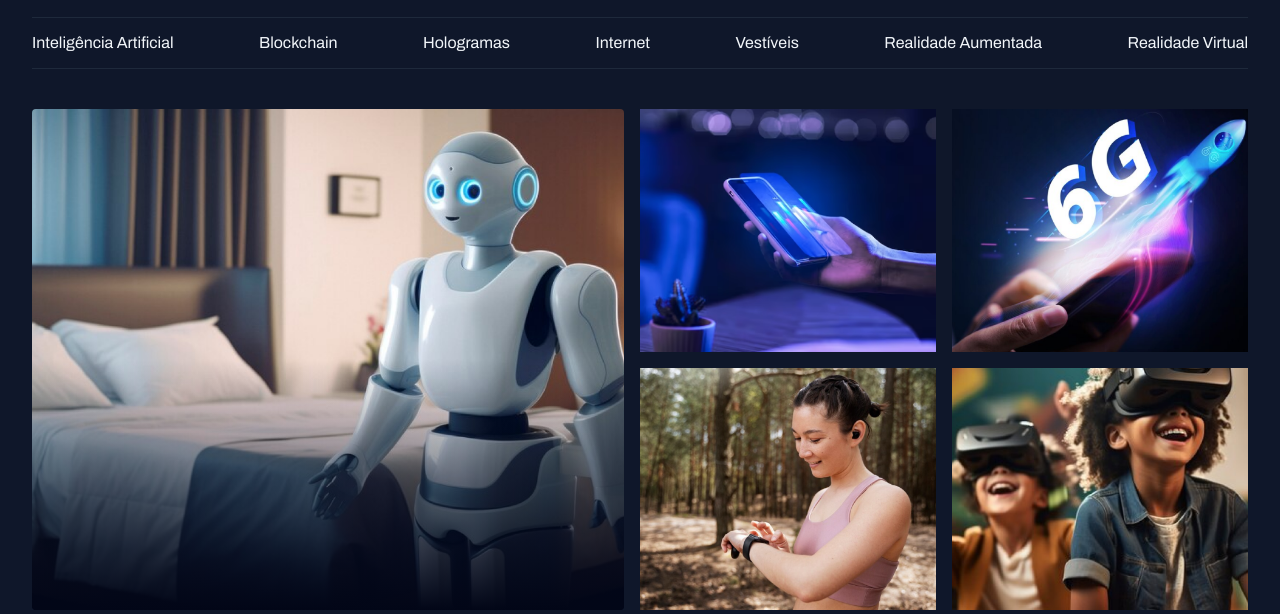
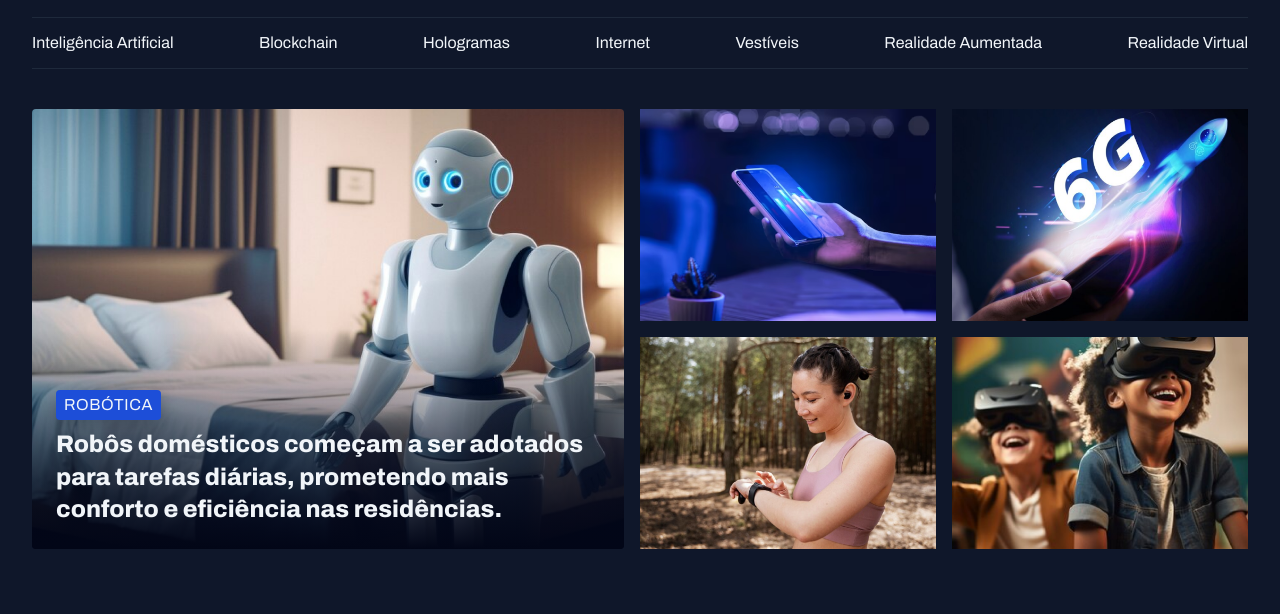
Before and after one commit to Jocimar38/fullstack-projeto-portal-de-noticias, a plain HTML site: page index.html in a window 1280 px wide. Shown: the part 63-677 px from the top of the page. Drawn offline with Linux system fonts and the light colour scheme.

Commit message:
ajustando o conteúdo do card

```diff
--- a/index.html
+++ b/index.html
@@ -40,8 +40,8 @@
             <figure class="card">
                 <img src="./assets/images/Image 01.png" alt="">
                 <figcaption>
-                    <span>Robótica</span>
-                    <h2>
+                    <span class="content-tag">Robótica</span>
+                    <h2 class="text-2xl">
                         Robôs domésticos começam a ser adotados para tarefas diárias,
                         prometendo mais conforto e eficiência nas residências.
                     </h2>
--- a/styles/global.css
+++ b/styles/global.css
@@ -56,3 +56,15 @@ img {
 main{
     margin-top: 40px;
 }
+
+.content-tag{
+    display: inline-block;
+    background-color: var(--brand-color-dark);
+    padding: 4px 8px;
+    border-radius: 4px;
+    font-size: 500 10px/1.2 var(--font-family);
+    text-transform: uppercase;
+    letter-spacing: 0.04em;
+    color: var(--text-color-primary);
+    box-shadow: 0px 4px 16px rgba(2, 6, 23, 0.25);
+}
--- a/styles/sections.css
+++ b/styles/sections.css
@@ -11,16 +11,26 @@
         position: relative;
 
 
-
         &::before{
             content: " ";
             position: absolute;
             inset: 0;
-            background-color: white;
             top: 50%;
             background: linear-gradient(180deg, rgba(2, 6, 23, 0.00) 0%, #020617 100%);
 
         }
     }
 
+    figcaption{
+        position: absolute;
+        bottom: 0;
+
+        padding: 24px;
+
+        h2{
+            margin-top: 8px;
+        }
+
+    }
+
 }
--- a/styles/utility.css
+++ b/styles/utility.css
@@ -14,3 +14,21 @@
 .gap-16{
     gap: 16px;
 }
+
+.text-2xl{
+    font: var(--h1);
+}
+
+
+.text-xl{
+    font: var(--h2);
+}
+
+
+.text-lg{
+    font: var(--h3);
+}
+
+.text-sm{
+    font: var(--text-sm);
+}
```
